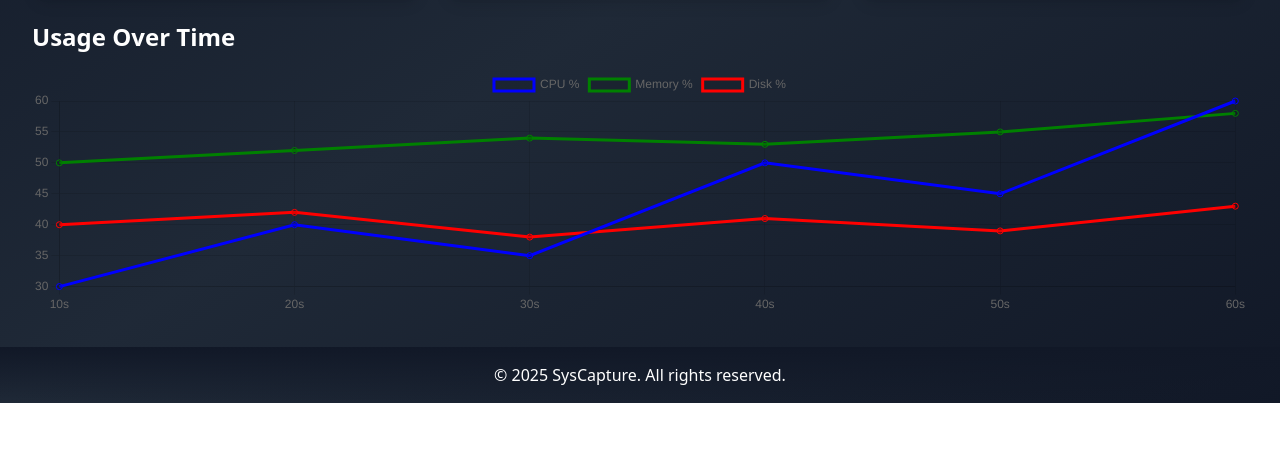
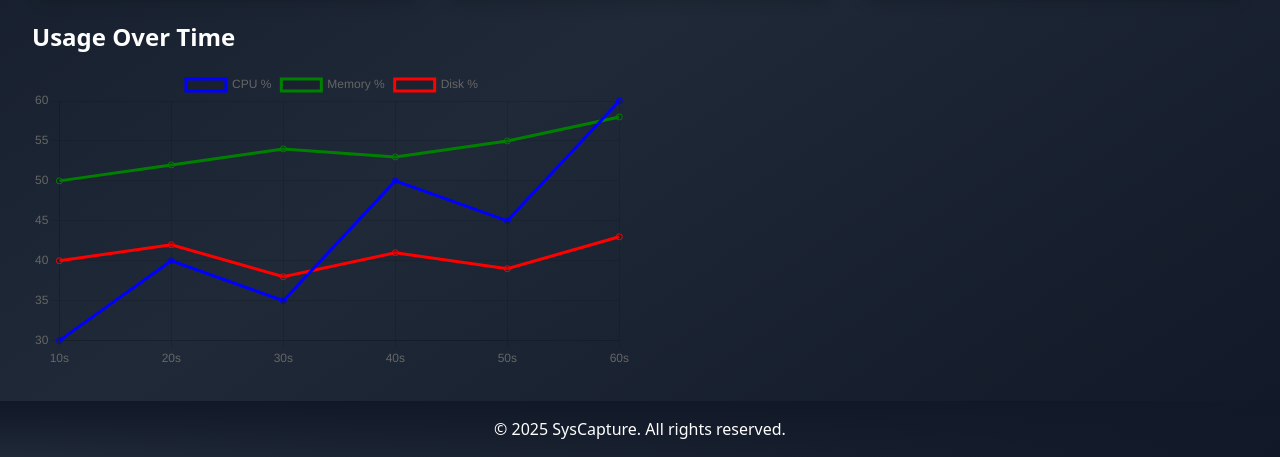
Before and after one commit to NodeByteHosting/syscapture, a plain HTML site: page docs/index.html in a window 1280 px wide. Shown: the part 415-872 px from the top of the page. Before the commit the page ends 818 px from the top, so only its background shows below. Drawn offline with nearby package versions, Linux system fonts and the light colour scheme; animation ran at ten frames a second.

Commit message:
feat(update): even more landing page stuff

```diff
--- a/docs/index.html
+++ b/docs/index.html
@@ -41,7 +41,9 @@
             </div>
             <div class="mt-6">
                 <h3 class="text-2xl font-semibold mb-4">Usage Over Time</h3>
-                <canvas id="usageChart"></canvas>
+                <div class="relative" style="height: 300px;">
+                    <canvas id="usageChart"></canvas>
+                </div>
             </div>
         </section>
         <section id="features" class="tab-content hidden">
@@ -94,7 +96,7 @@
                     { label: 'Disk %', data: [40, 42, 38, 41, 39, 43], borderColor: 'red', fill: false }
                 ]
             },
-            options: { responsive: true, maintainAspectRatio: false }
+            options: { responsive: true, maintainAspectRatio: true }
         });
     </script>
 </body>
```
